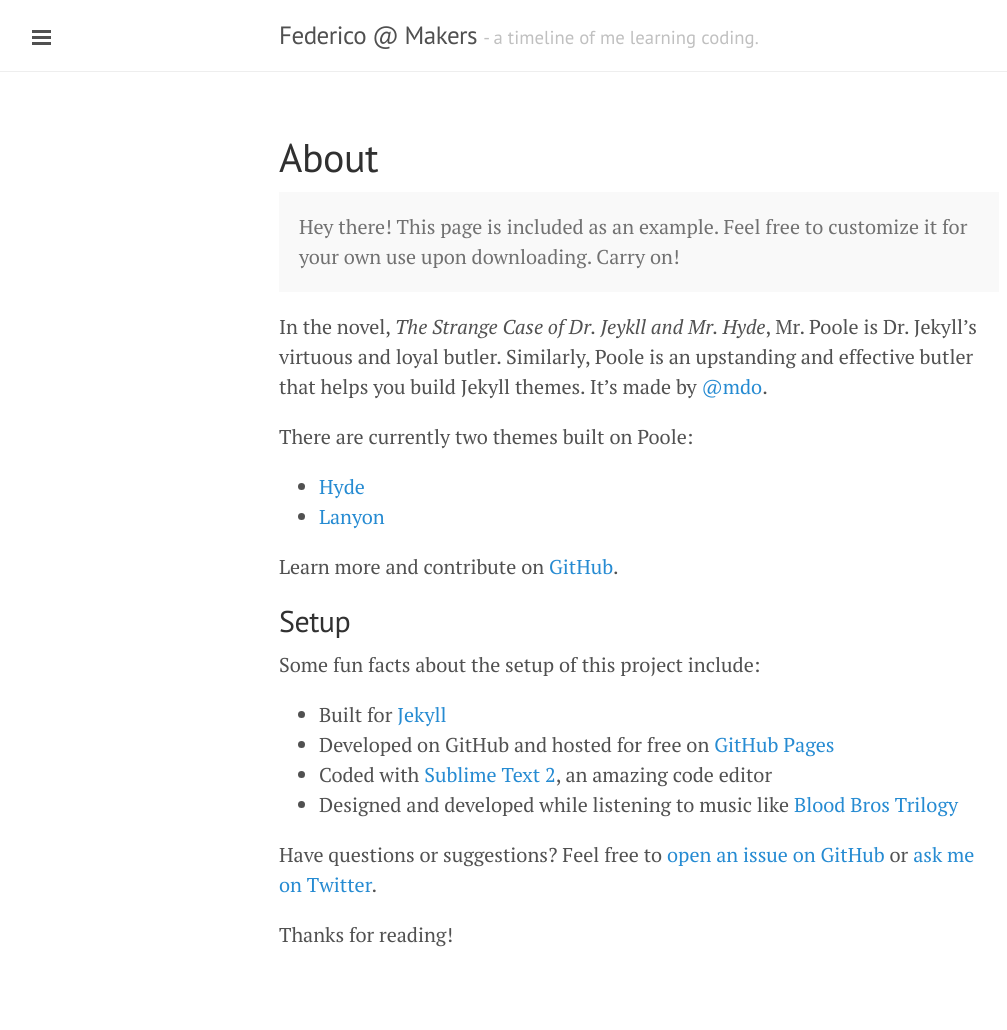
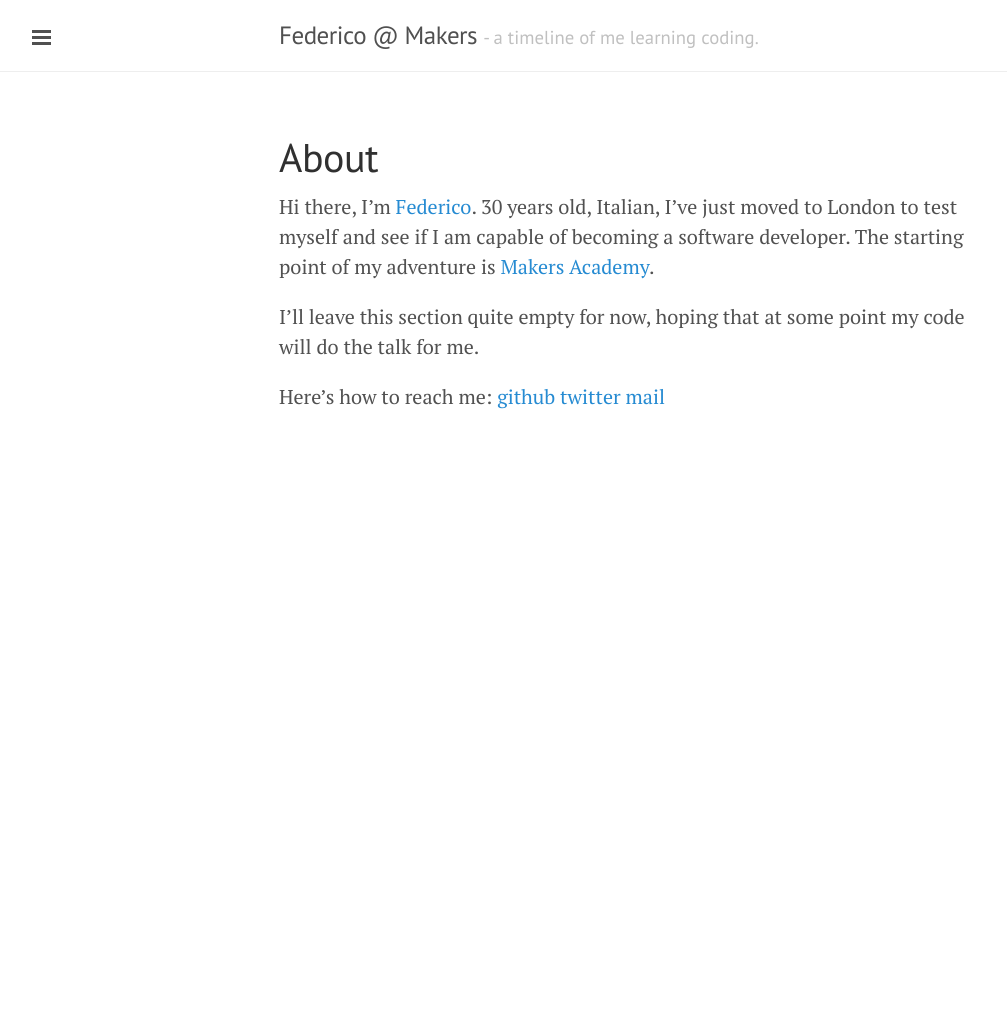
Before and after one commit to federicomaffei/federicomaffei.github.io, a Jekyll site: the page built from about.md, in a window 1280 px wide. Shown: the whole page, without its empty margins (1-1008 px from the left). Built offline with Jekyll 4.4.1, drawn with Linux system fonts in a browser that asks for light colours; Markdown is read by kramdown in place of the engine named in the settings; after the commit the page ends 900 px from its top, so only the background shows below that.

Commit message:
new sidebar and about section

```diff
--- a/_includes/sidebar.html
+++ b/_includes/sidebar.html
@@ -25,14 +25,14 @@
       {% endif %}
     {% endfor %}
 
-    <a class="sidebar-nav-item" href="{{ site.github.repo }}/archive/v{{ site.version }}.zip">Download</a>
+  <!--   <a class="sidebar-nav-item" href="{{ site.github.repo }}/archive/v{{ site.version }}.zip">Download</a>
     <a class="sidebar-nav-item" href="{{ site.github.repo }}">GitHub project</a>
-    <span class="sidebar-nav-item">Currently v{{ site.version }}</span>
+    <span class="sidebar-nav-item">Currently v{{ site.version }}</span> -->
   </nav>
 
   <div class="sidebar-item">
     <p>
-      &copy; {{ site.time | date: '%Y' }}. All rights reserved.
+      &copy; {{ site.time | date: '%Y' }}. Made with [Lanyon](https://github.com/poole/lanyon)
     </p>
   </div>
 </div>
--- a/about.md
+++ b/about.md
@@ -3,28 +3,13 @@ layout: page
 title: About
 ---
 
-<p class="message">
-  Hey there! This page is included as an example. Feel free to customize it for your own use upon downloading. Carry on!
-</p>
+Hi there, I'm [Federico](https://github.com/federicomaffei).
+30 years old, Italian, I've just moved to London to test myself and see if I am capable of becoming a software developer.
+The starting point of my adventure is [Makers Academy](http://http://www.makersacademy.com/).
 
-In the novel, *The Strange Case of Dr. Jeykll and Mr. Hyde*, Mr. Poole is Dr. Jekyll's virtuous and loyal butler. Similarly, Poole is an upstanding and effective butler that helps you build Jekyll themes. It's made by [@mdo](https://twitter.com/mdo).
+I'll leave this section quite empty for now, hoping that at some point my code will do the talk for me.
 
-There are currently two themes built on Poole:
-
-* [Hyde](http://hyde.getpoole.com)
-* [Lanyon](http://lanyon.getpoole.com)
-
-Learn more and contribute on [GitHub](https://github.com/poole).
-
-## Setup
-
-Some fun facts about the setup of this project include:
-
-* Built for [Jekyll](http://jekyllrb.com)
-* Developed on GitHub and hosted for free on [GitHub Pages](https://pages.github.com)
-* Coded with [Sublime Text 2](http://sublimetext.org), an amazing code editor
-* Designed and developed while listening to music like [Blood Bros Trilogy](https://soundcloud.com/maddecent/sets/blood-bros-series)
-
-Have questions or suggestions? Feel free to [open an issue on GitHub](https://github.com/poole/issues/new) or [ask me on Twitter](https://twitter.com/mdo).
-
-Thanks for reading!
+Here's how to reach me:
+[github](https://github.com/federicomaffei)
+[twitter](http://twitter.com/foltoc)
+[mail](federico.maffei@gmail.com)
```
